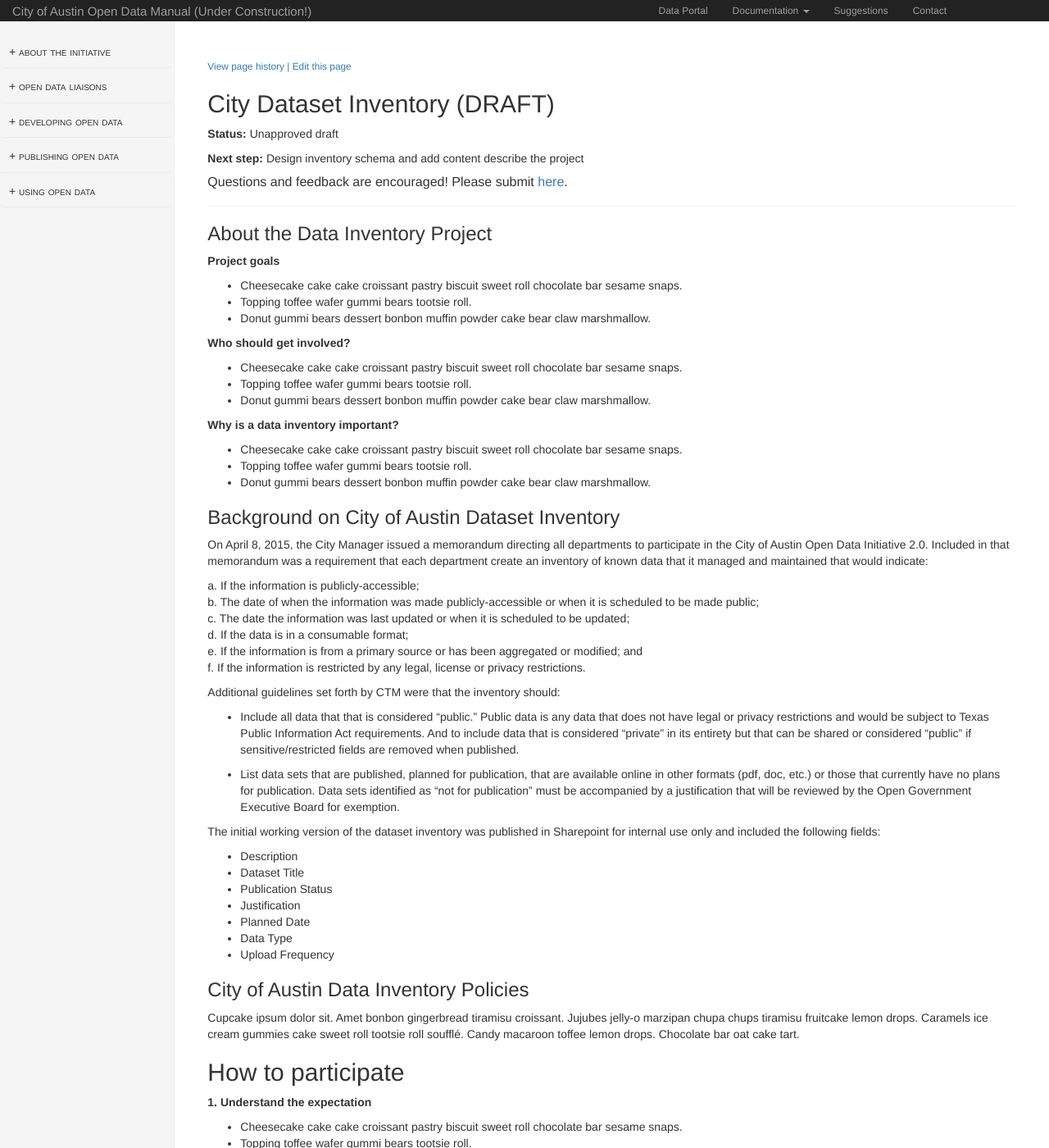
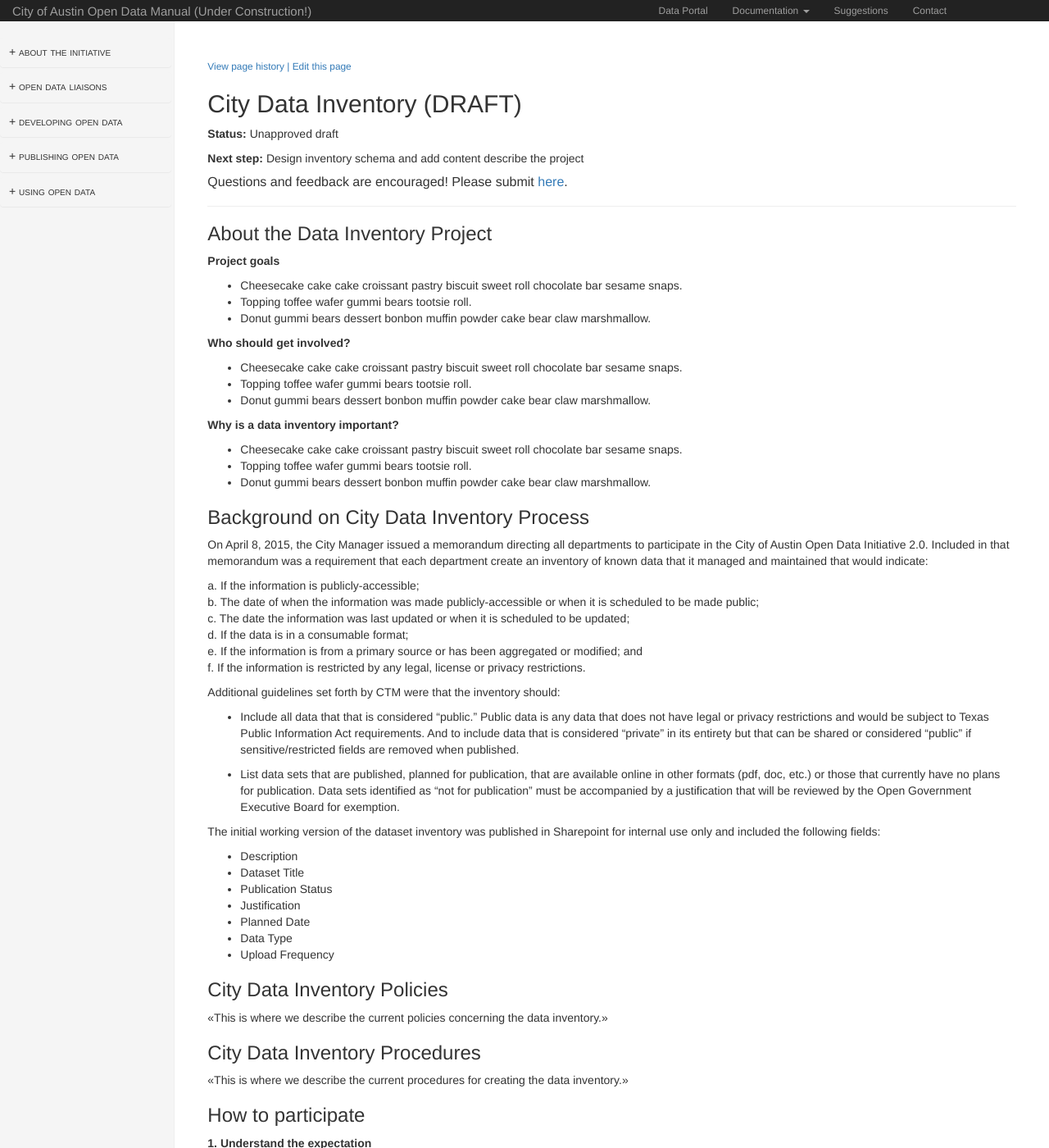
Before and after one commit to cityofaustin/open-data-manual, a Jekyll site: the page built from inventory.md, in a window 1280 px wide and 1400 px high. Shown: the whole window at 82% size. Built offline with Jekyll 4.4.1, drawn with Linux system fonts in a browser that asks for light colours; nearby versions of some CDN libraries.

Commit message:
Update inventory.md

```diff
--- a/inventory.md
+++ b/inventory.md
@@ -1,6 +1,6 @@
 ---
 layout: page
-title: 'City Dataset Inventory (DRAFT)'
+title: 'City Data Inventory (DRAFT)'
 file: inventory.md
 ---
 
@@ -33,7 +33,7 @@ file: inventory.md
 * Donut gummi bears dessert bonbon muffin powder cake bear claw marshmallow.
 
 
-## Background on City of Austin Dataset Inventory
+## Background on City Data Inventory Process
 
 On April 8, 2015, the City Manager issued a memorandum directing all departments to participate in the City of Austin Open Data Initiative 2.0. Included in that memorandum was a requirement that each department create an inventory of known data that it managed and maintained that would indicate:
 
@@ -60,13 +60,21 @@ The initial working version of the dataset inventory was published in Sharepoint
 * Data Type
 * Upload Frequency
 
-## City of Austin Data Inventory Policies
+## City Data Inventory Policies
 
-Cupcake ipsum dolor sit. Amet bonbon gingerbread tiramisu croissant. Jujubes jelly-o marzipan chupa chups tiramisu fruitcake lemon drops. Caramels ice cream gummies cake sweet roll tootsie roll soufflé. Candy macaroon toffee lemon drops. Chocolate bar oat cake tart.
+<<This is where we describe the current policies concerning the data inventory.>>
 
 
 
-# How to participate
+
+
+## City Data Inventory Procedures
+
+<<This is where we describe the current procedures for creating the data inventory.>>
+
+
+
+## How to participate
 
 **1. Understand the expectation**
 
```
